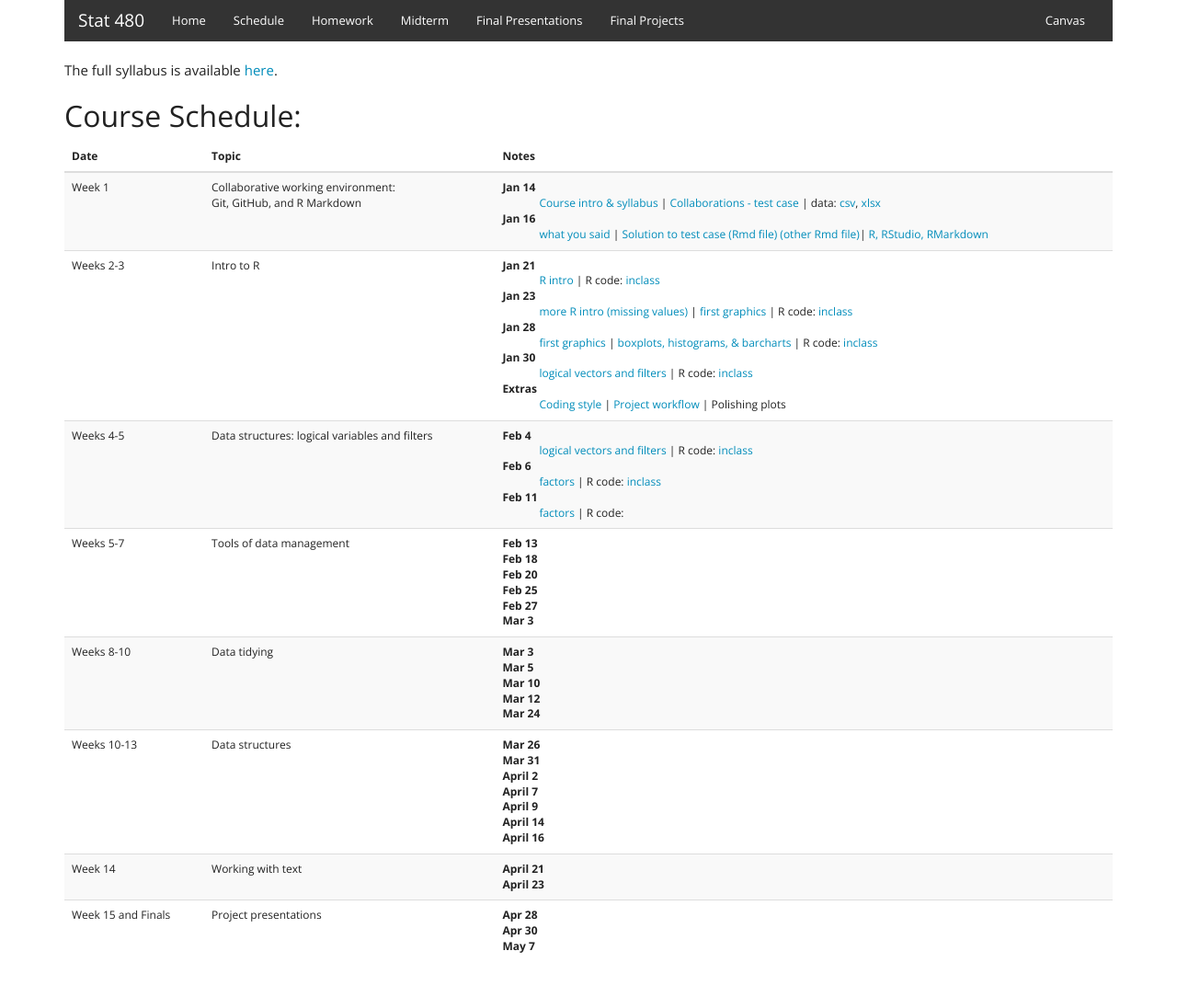
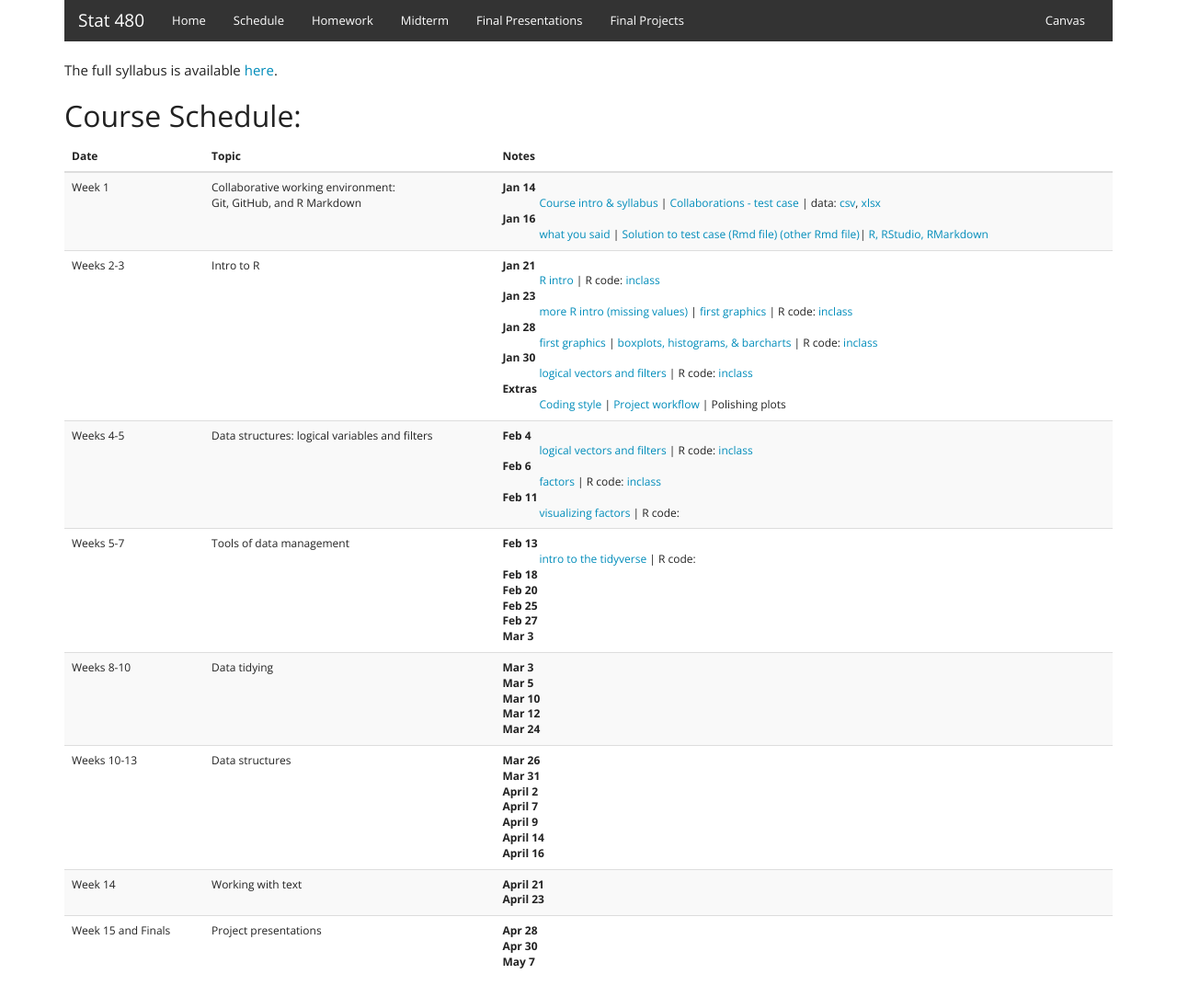
Before and after one commit to Stat480-at-ISU/Stat480-at-ISU.github.io, a Jekyll site: the page built from schedule.html, in a window 1280 px wide. Shown: the whole page at 92% size. Built offline with Jekyll 4.4.1, drawn with Linux system fonts in a browser that asks for light colours.

Commit message:
update sched

```diff
--- a/schedule.html
+++ b/schedule.html
@@ -68,8 +68,7 @@ The full syllabus is available <a href="syllabus.pdf" target=_blank>here</a>.
           <dt>Feb 6</dt>
           <dd><a href="../materials-2020/02_r-intro/05_factors.html" target=_blank>factors</a> | R code: <a href="code/feb06-inclass.R">inclass</a></dd>
           <dt>Feb 11</dt>
-          <dd><a href="../materials-2020/02_r-intro/06_vis-factors.html" target=_blank>factors</a> | R code: </dd>
-
+          <dd><a href="../materials-2020/02_r-intro/06_vis-factor.html" target=_blank>visualizing factors</a> | R code: </dd>
           </dl>
         </td>
       </tr>
@@ -78,8 +77,8 @@ The full syllabus is available <a href="syllabus.pdf" target=_blank>here</a>.
         <td>Tools of data management</td>
         <td>
           <dl>
-            <dt>Feb 13</dt>
-          <dd></dd>
+          <dt>Feb 13</dt>
+          <dd><a href="../materials-2020/03_tidyverse/00_tidyverse.html" target=_blank>intro to the tidyverse</a> | R code:</dd>
           <dt>Feb 18</dt>
           <dd></dd>
           <dt>Feb 20</dt>
```
Also changed, not shown: 1 other file.
